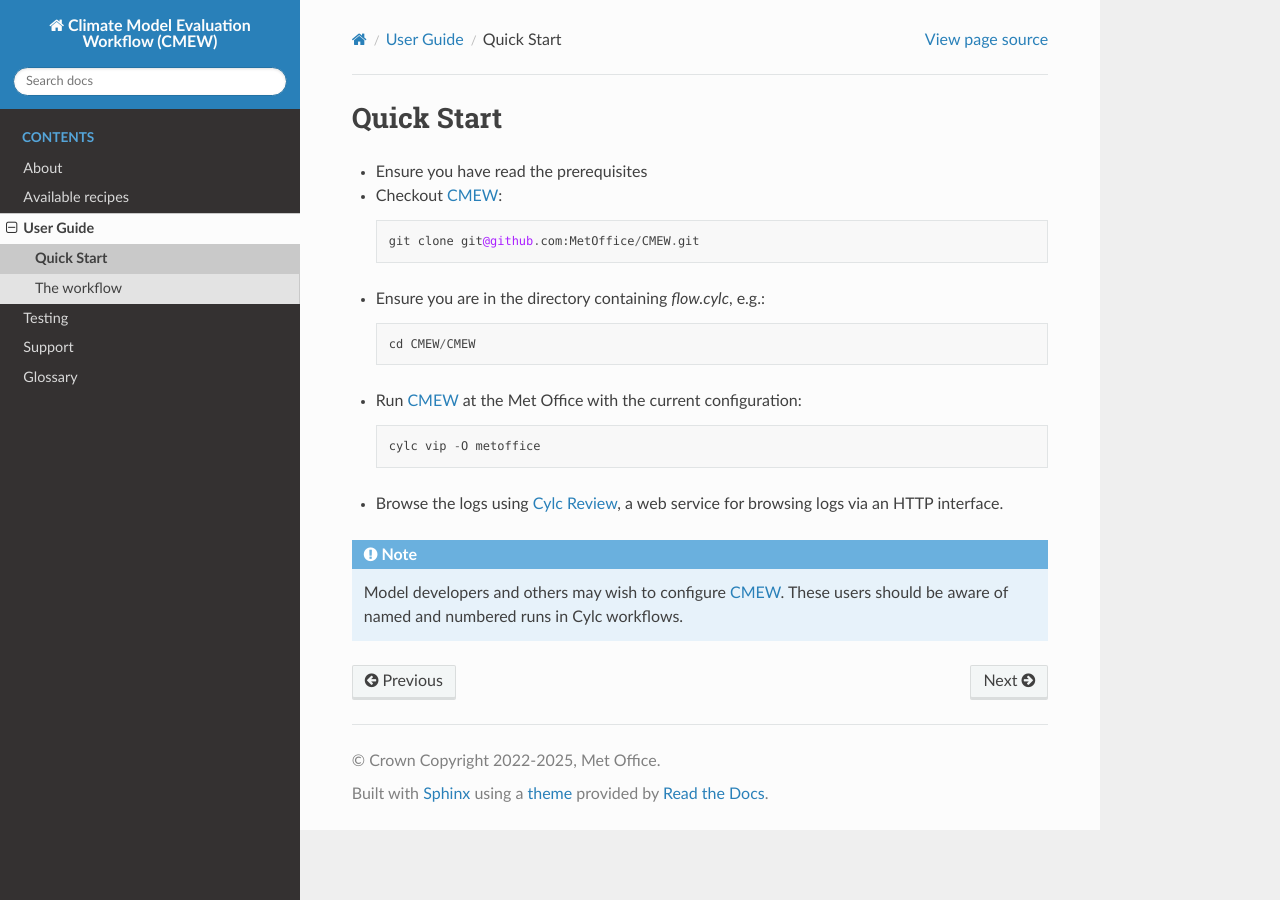
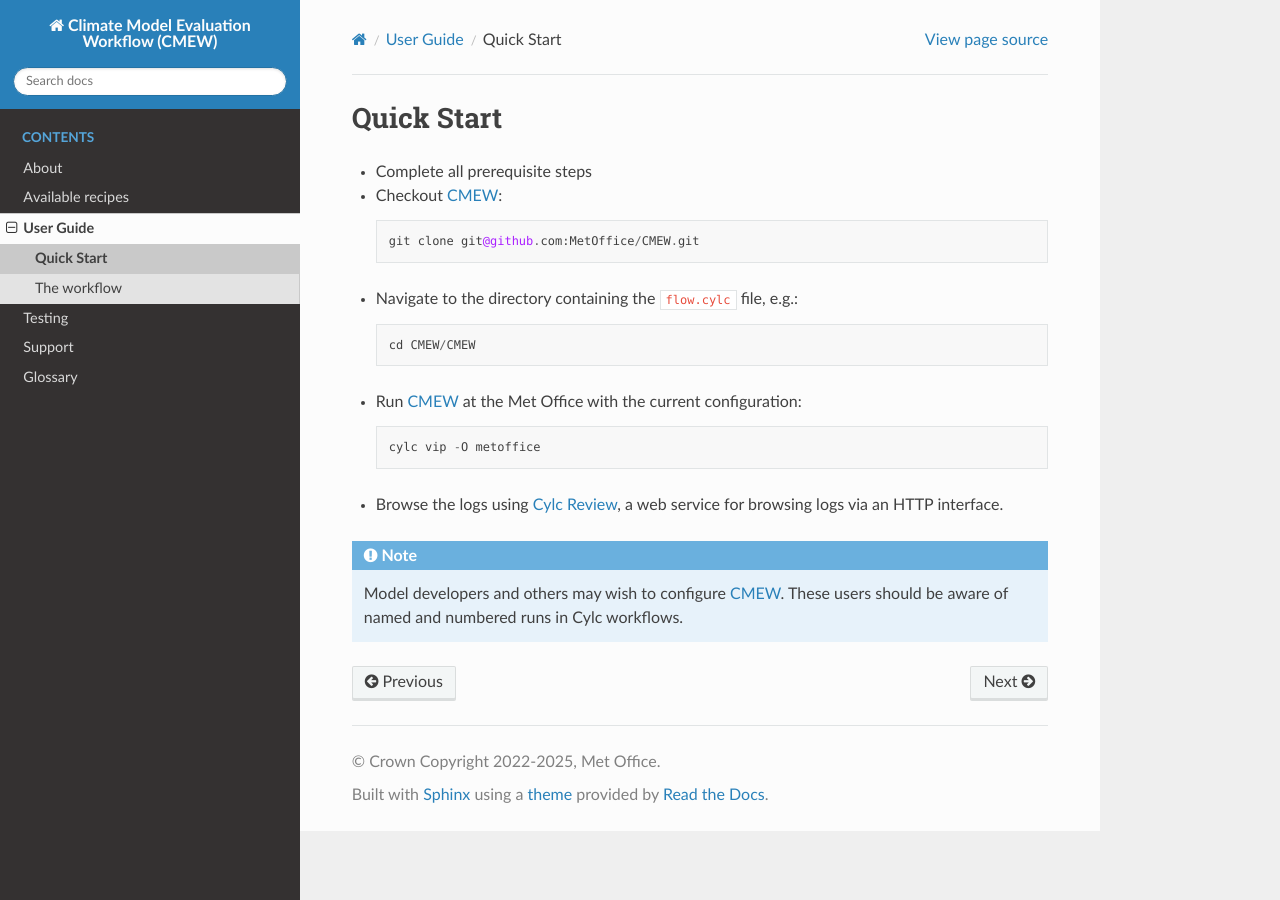
Before and after one commit to MetOffice/CMEW, a Sphinx documentation site: the page built from doc/source/user_guide/quick_start.rst, in a window 1280 px wide. Built offline with Sphinx 7.4.7 and the Read the Docs theme 3.1.0, drawn with Linux system fonts in a browser that asks for light colours.

Commit message:
301 Amending wording as requested

```diff
--- a/doc/source/user_guide/quick_start.rst
+++ b/doc/source/user_guide/quick_start.rst
@@ -6,7 +6,7 @@
 
 .. include:: ../common.txt
 
-* Ensure you have read the prerequisites
+* Complete all prerequisite steps
 
 
 * Checkout |CMEW|::
@@ -14,7 +14,7 @@
     git clone git@github.com:MetOffice/CMEW.git
 
 
-* Ensure you are in the directory containing `flow.cylc`, e.g.::
+* Navigate to the directory containing the ``flow.cylc`` file, e.g.::
 
     cd CMEW/CMEW
 
@@ -27,5 +27,6 @@
 * Browse the logs using `Cylc Review`_, a web service for browsing logs via an
   HTTP interface.
 
-.. note::   Model developers and others may wish to configure |CMEW|.
-             These users should be aware of named and numbered runs in Cylc workflows.
+.. note::
+   Model developers and others may wish to configure |CMEW|.
+   These users should be aware of named and numbered runs in Cylc workflows.
```
